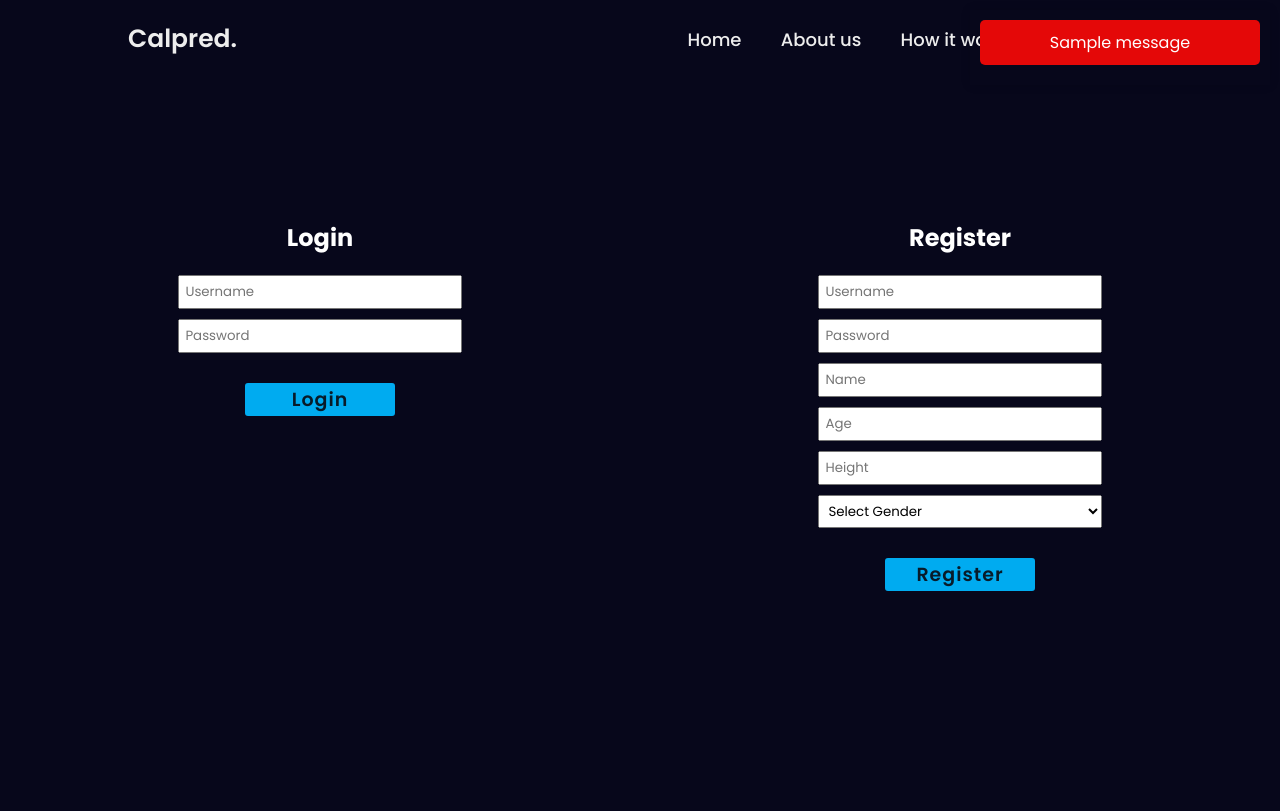
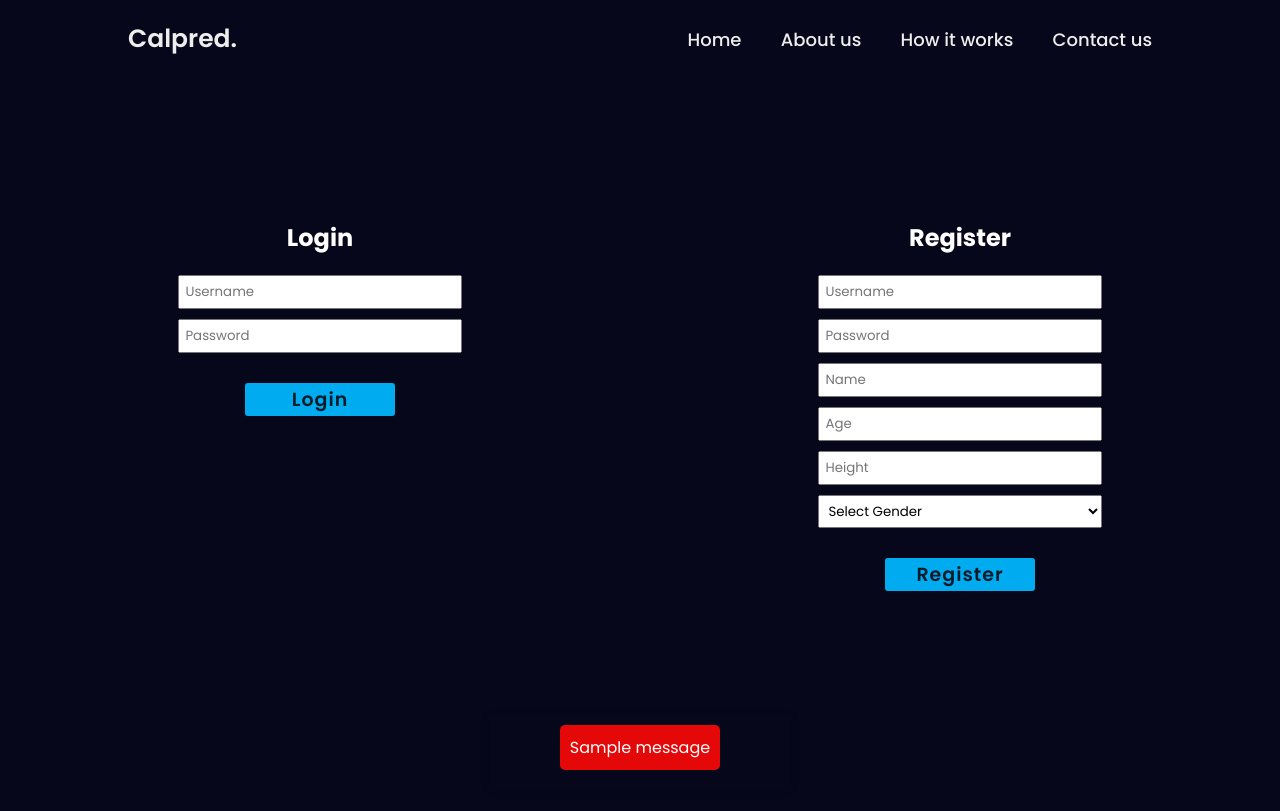
Before and after one commit to kunalpaliwal13/CaloriePredictionProject, a Flask app: page /login.html in a window 1280 px wide. Run offline with Flask 3, Linux system fonts and the light colour scheme; one stand-in notice (Sample message) is shown.

Commit message:
fixed flash message popup appearance

```diff
--- a/templates/base.html
+++ b/templates/base.html
@@ -6,15 +6,19 @@
   <title>CalPred</title>
   <link rel="stylesheet" href="/static/st.css">
   <style>
-    /* Add this style for Flask flash messages */
+    /* Addded this style for Flask flash messages */
     .flash-container {
       position: fixed;
-      top: 10px;
-      right: 10px;
-      width: 300px; /* Adjust width as needed */
+      bottom: 10px;
+      left: 50%;
+      transform: translateX(-50%);
+      width: 300px;
       padding: 10px;
       box-shadow: 0 0 10px rgba(0, 0, 0, 0.1);
       z-index: 9999;
+      display: flex;
+      flex-direction: column;
+      align-items: center;
     }
 
     .flashes {
@@ -29,6 +33,7 @@
       background-color: #e40808; /* Adjust background color */
       color: white;
       border-radius: 5px;
+      text-align: center;
     }
   </style>
   {% block styles %}{% endblock %}
@@ -50,5 +55,18 @@
 
     {% endblock %}
 
+    <!-- For Flask Flash Messaging System -->
+    {% with messages = get_flashed_messages() %}
+    {% if messages %}
+        <div class="flash-container">
+            <ul class="flashes">
+                {% for message in messages %}
+                    <li>{{ message }}</li>
+                {% endfor %}
+            </ul>
+        </div>
+    {% endif %}
+    {% endwith %}
+
   </body>
 </html>
--- a/templates/login.html
+++ b/templates/login.html
@@ -13,18 +13,6 @@
             <!-- If wanna implement a locking system so when user clicks on register, the register form unlocks:  -->
             <!-- <button class="new-user" type="button" onclick="toggleForm('register')">New User ? Register</button> -->
 
-            <!-- For Flask Flash Messaging System -->
-            {% with messages = get_flashed_messages() %}
-            {% if messages %}
-                <div class="flash-container">
-                    <ul class="flashes">
-                        {% for message in messages %}
-                            <li>{{ message }}</li>
-                        {% endfor %}
-                    </ul>
-                </div>
-            {% endif %}
-            {% endwith %}
 
         </div>
         <div id="register-form" class="lr-form">
```
